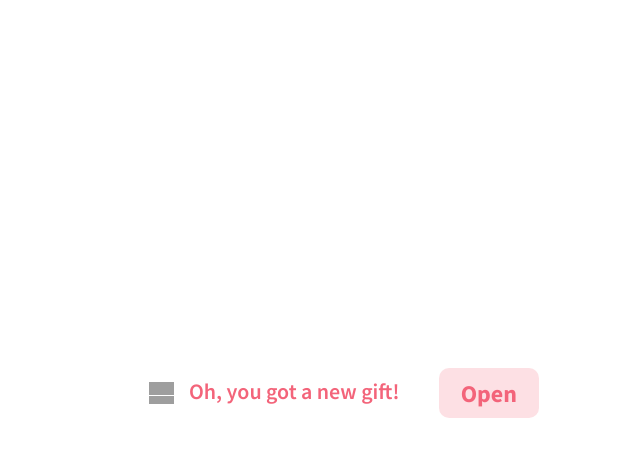
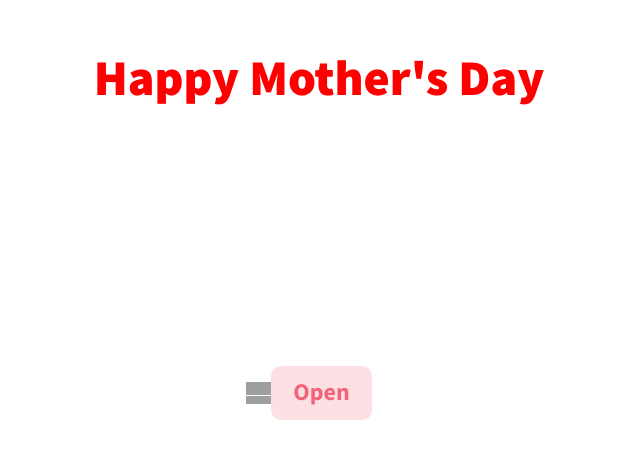
Before and after one commit to cosisaxis/mama, a plain HTML site: page index.html in a window 1280 px wide. Shown: the part 340-798 px from the top of the page, without its empty margins (321-961 px from the left). Drawn offline with Linux system fonts and the light colour scheme; grey boxes are pictures that could not be loaded.

Commit message:
fixed first part

```diff
--- a/index.html
+++ b/index.html
@@ -13,16 +13,16 @@
         <p>“My beautiful mother, you are incredible, thank you for being my mother, always and forever.”</p>
       </div>
       <div class="header">
-        <!-- <div class="headerContainer">
+        <div class="headerContainer">
           <h2>To world's best mom</h2>
           <h1>Happy Mother's Day</h1>
-        </div> -->
+        </div>
         <div class="notification hidden">
           <div class="giftIcon">
             <img src="https://svgshare.com/i/D0X.svg" id="giftIconTop">
             <img src="https://svgshare.com/i/Czz.svg" id="giftIconBottom">
           </div>
-          <p>Oh, you got a new gift!</p>
+          <!-- <p>Oh, you got a new gift!</p> -->
           <a id="openBtn">Open</a>
         </div>
         <div class="overlay hidden"></div>
--- a/index.js
+++ b/index.js
@@ -1,7 +1,7 @@
 var overlay = document.querySelector(".overlay");
 var notification = document.querySelector(".notification");
 var openButton = document.querySelector("#openBtn");
-var notificationText = document.querySelector(".notification p");
+// var notificationText = document.querySelector(".notification p");
 var notificationButton = document.querySelector(".notification a");
 var giftIcon = document.querySelector(".giftIcon");
 var giftIconTop = document.querySelector("#giftIconTop");
@@ -13,7 +13,7 @@ setTimeout(() => {
 
 openBtn.addEventListener("click", async function() {
   // When button is clicked
-  notificationText.classList.add("hidden");
+  // notificationText.classList.add("hidden");
   notificationButton.classList.add("hidden");
   await delay(100);
   notification.classList.add("animate");
--- a/styles.css
+++ b/styles.css
@@ -45,10 +45,10 @@ body {
 }
 
 .giftMessage img {
-  width: 410px;
-  height: 358.75px;
+  width: 390px;
+  height: 330.75px;
   position: absolute;
-  opacity: 0.1;
+  opacity: 0.2;
 }
 
 .giftMessage p {
@@ -58,7 +58,7 @@ body {
   background-image: url("https://images.unsplash.com/photo-1524005552021-ae918bff36ae?ixlib=rb-1.2.1&ixid=eyJhcHBfaWQiOjEyMDd9&auto=format&fit=crop&w=2134&q=80");
   background-position: 30% 60%;
   background-repeat: no-repeat;
-  font-size: 24px;
+  font-size: 15px;
   font-weight: 700;
   width: 330px;
   padding: 0px 40px;
@@ -67,17 +67,17 @@ body {
   top: 90px;
 }
 
-/* .header {
+.header {
   width: 100vw;
   height: 100vh;
   /* background-image: url("https://images.unsplash.com/photo-1524005552021-ae918bff36ae?ixlib=rb-1.2.1&ixid=eyJhcHBfaWQiOjEyMDd9&auto=format&fit=crop&w=2134&q=80"); */
   /* background-position: 50% 60%; */
   /* background-size: cover;
   background-repeat: no-repeat; */
-  /* display: flex;
+  display: flex;
   justify-content: center;
   align-items: center;
-} */ */
+}
 
 .headerContainer {
   line-height: 1;
@@ -85,8 +85,10 @@ body {
 
 .headerContainer h1 {
   color: red;
-  font-size: 30px;
+  font-size: 50px;
   font-weight: 900;
+  text-align: center;
+
 }
 
 .headerContainer h2 {
@@ -97,10 +99,12 @@ body {
 }
 
 .notification {
-  width: 450px;
+  width: 550px;
   height: 75px;
   background-color: white;
   display: flex;
+  justify-content: center;
+  align-items: center;
   border-radius: 10px;
   margin-top: 20px;
   position: fixed;
@@ -169,19 +173,9 @@ body {
   bottom: 26px;
 }
 
-.notification p {
-  color: #F3647A;
-  font-size: 22px;
-  font-weight: 600;
-  margin-top: 22px;
-  margin-left: 15px;
-  transition: visibility 0.3s ease-out, opacity 0.3s ease-out;
-}
 
-.notification p.hidden {
-  visibility: hidden;
-  opacity: 0;
-}
+
+
 
 .notification a {
   font-size: 24px;
@@ -191,8 +185,7 @@ body {
   background-color: rgba(243, 100, 122, 0.2);
   padding: 10px 22px 9px 22px;
   border-radius: 10px;
-  position: absolute;
-  right: 30px;
+  height: 35px;
   top: 13px;
   transition: visibility 0.3s ease-out, opacity 0.3s ease-out;
 }
```
